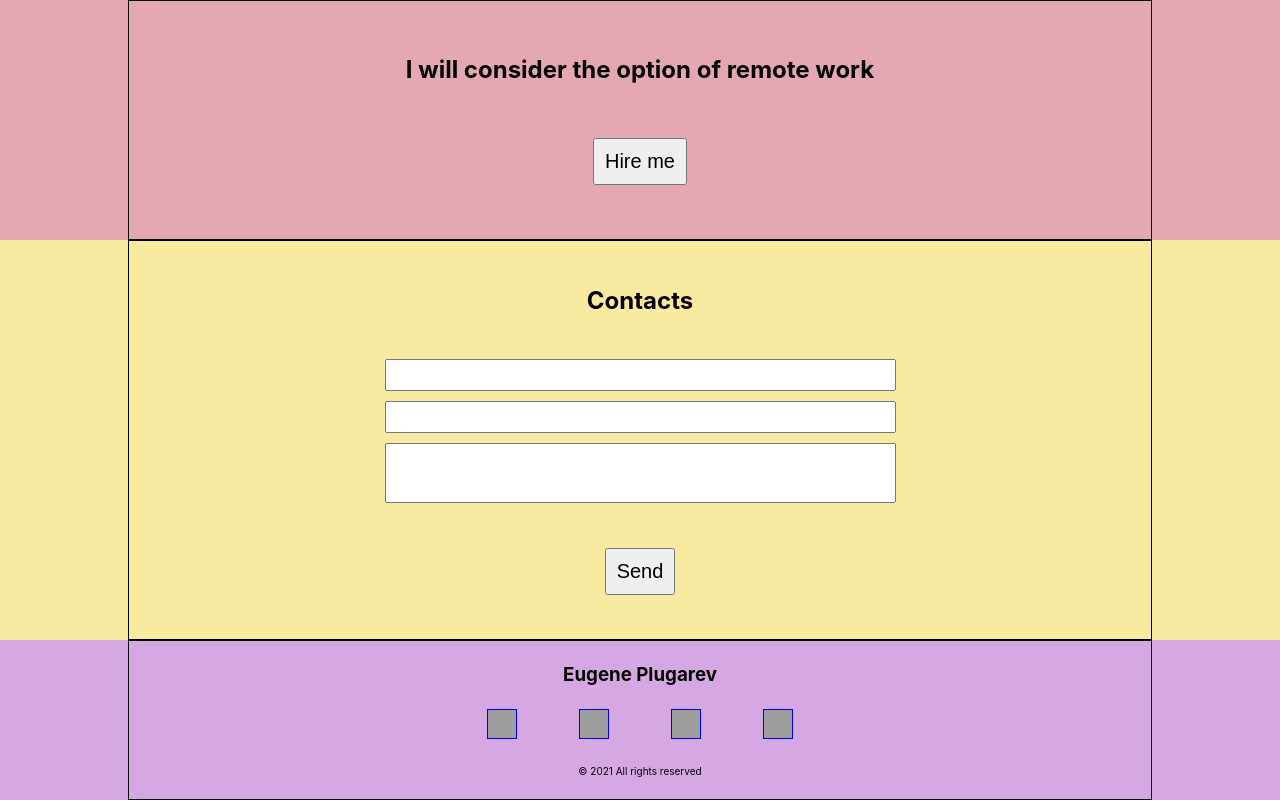
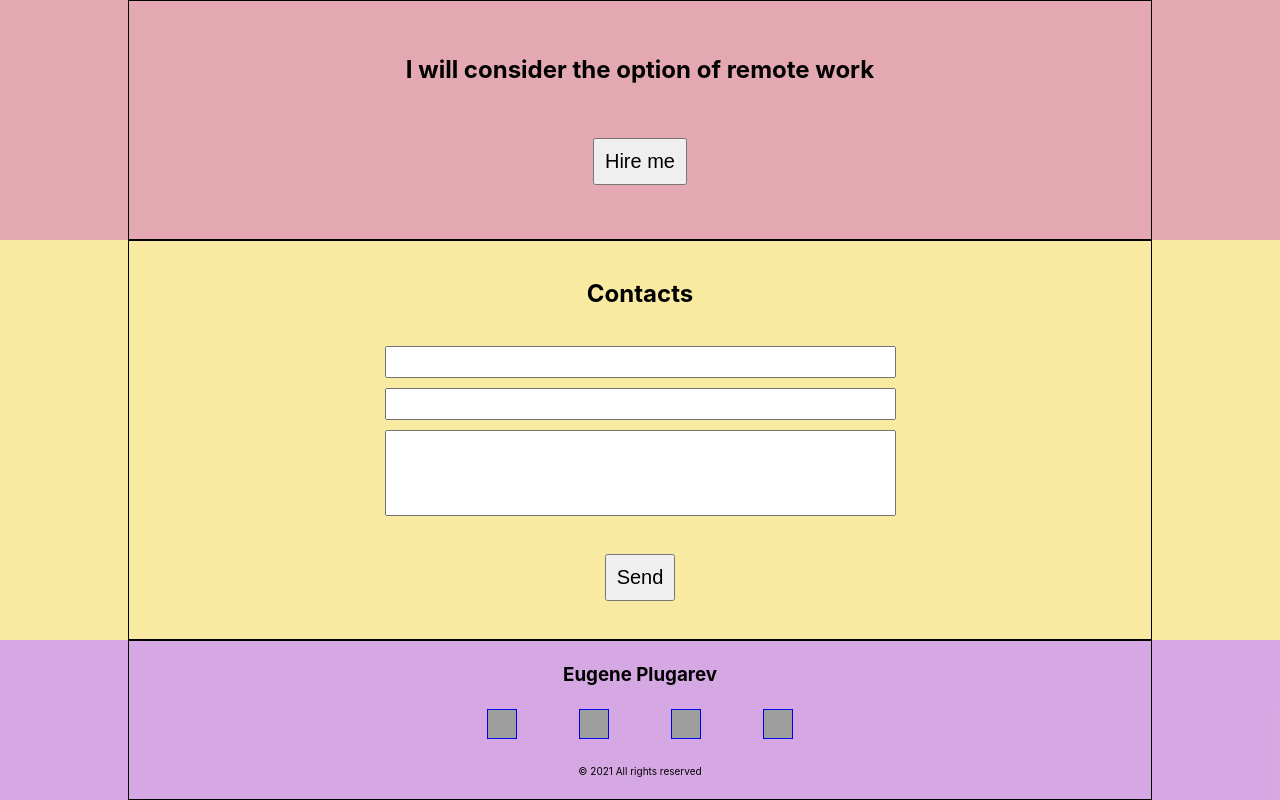
Before and after one commit to jekaplugarev/Portfolio, a React (Create React App) app: page / in a window 1280 px wide. Shown: the part 2848-3648 px from the top of the page. Built offline with nearby package versions, Linux system fonts and the light colour scheme; grey boxes are pictures that could not be loaded; the HTML template or start-up script is replaced by a standard one.

Commit message:
finish first lesson

```diff
--- a/src/Contacts/Contacts.js
+++ b/src/Contacts/Contacts.js
@@ -11,7 +11,7 @@ export const Contacts = () => {
                 <form>
                     <input type="text"/>
                     <input type="text"/>
-                    <textarea rows={3}/>
+                    <textarea rows={4}/>
                 </form>
                 <button className={styleContainer.btn}>
                     Send
--- a/src/Contacts/Contacts.module.css
+++ b/src/Contacts/Contacts.module.css
@@ -26,5 +26,6 @@ input {
 
 textarea {
     resize: none;
+    font-family: inherit;
     font-size: 16px;
 }
```
Also changed, not shown: package.json (+7 -1 lines), 1 other file (tests, documents, lock files or other folders).
